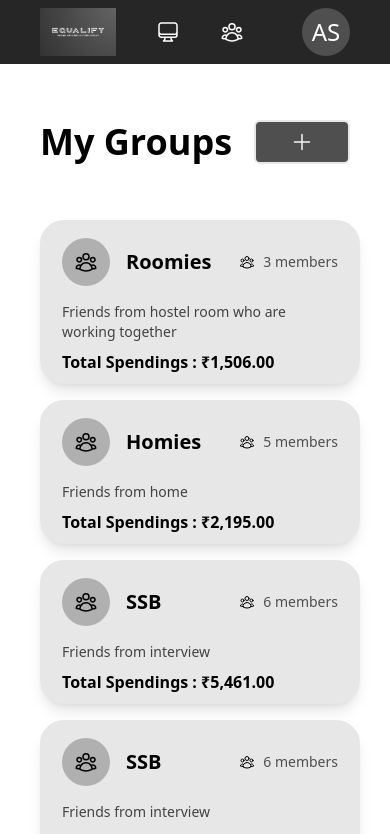
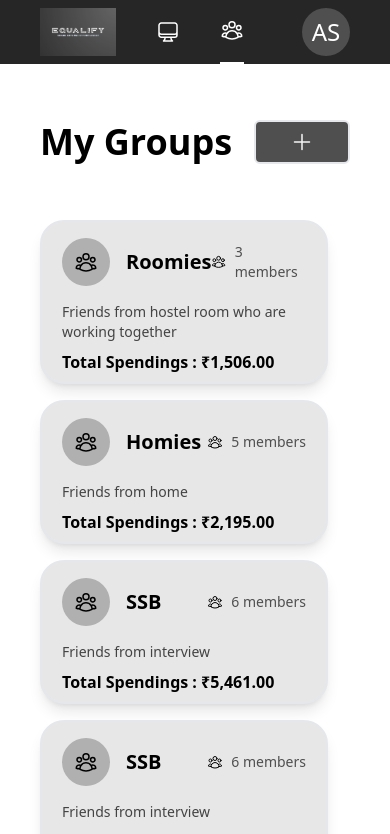
Before and after one commit to pshri5/Equalify, a React (Vite) app in the folder frontend/: page /groups in a window 390 px wide. Shown: the top 834 px of the page. Built offline with nearby package versions, Linux system fonts and the light colour scheme.

Commit message:
Clean up

```diff
--- a/frontend/src/index.css
+++ b/frontend/src/index.css
@@ -7,3 +7,8 @@ html,
 body {
   @apply overflow-x-hidden;
 }
+
+
+*,*::after,*::before {
+  box-sizing: border-box;
+}
--- a/frontend/src/ui/components/GroupCard.jsx
+++ b/frontend/src/ui/components/GroupCard.jsx
@@ -2,7 +2,7 @@ import { GroupIcon } from "../icons/GroupIcon"
 import { Card } from "./Card"
 
 export const GroupCard = (props) => {
-    return <div className="w-80 h-full">
+    return <div className="w-72 md:w-80 h-full">
         <Card className="px-5 pt-4 pb-10 relative">
             <div className="mb-4 flex justify-between items-center">
                 <div className="flex gap-4 items-center">
--- a/frontend/src/ui/components/Header.jsx
+++ b/frontend/src/ui/components/Header.jsx
@@ -15,18 +15,28 @@ export const Header = (props) => {
         setInitials(value);
     });
 
-    return <header className={`${gernericStyles} flex justify-between items-center md:w-screen h-16 bg-brand-950 sticky top-0 text-white`}>
+    return <nav className="sticky top-0">
+        <div className={`${gernericStyles} flex justify-between items-center md:w-screen h-16 bg-brand-950 text-white`}>
             <div className="flex gap-10 md:gap-12 lg:gap-16 items-center  text-xl">
                 <img src="../../public/EqualifyLogo.png" className="h-12" />
-            <NavLink to="/dashboard">
-                <div className="flex gap-4"><DashboardIcon /><span className="hidden md:block">Dashboard</span></div>
+                <NavLink to="/dashboard"
+                    style={({ isActive }) => {
+                    return isActive ? {borderBottom : "4px solid white"} : {};
+                    }}
+                >
+                    <div className="flex gap-4 h-16 items-center"><DashboardIcon /><span className="hidden md:block">Dashboard</span></div>
                 </NavLink>
-            <NavLink to="groups">
-                <div className="flex gap-4"><GroupIcon /><span className="hidden md:block">Groups</span></div>
+                <NavLink to="groups"
+                    style={({ isActive }) => {
+                    return isActive ? { borderBottom : "4px solid white"} : {};
+                    }}
+                >
+                    <div className="flex gap-4 h-16 items-center"><GroupIcon /><span className="hidden md:block">Groups</span></div>
                 </NavLink>
             </div>
             <NavLink to="/profile">
                 <Avatar initials={initials} />
             </NavLink>
-    </header>
+        </div>
+    </nav>
 }
```
Lines whose indentation alone changed are shown as unchanged.
